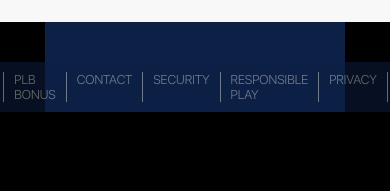
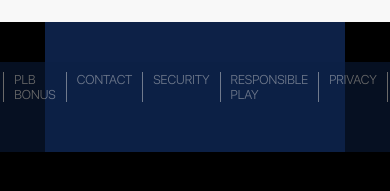
Before and after one commit to wadebutler/playline, a React (Create React App) app: page / in a window 390 px wide. Shown: the part 639-830 px from the top of the page. Built offline with nearby package versions, Linux system fonts and the light colour scheme; no server answers.

Commit message:
added media querry for large screen

```diff
--- a/src/styles/partials/_footer.scss
+++ b/src/styles/partials/_footer.scss
@@ -9,6 +9,7 @@ ul {
     font-family: SfLight;
     font-size: 0.8rem;
     opacity: 50%;
+    padding-bottom: 50px;
 
     li {
         border-right: 1px solid $secondary;
--- a/src/styles/partials/_global.scss
+++ b/src/styles/partials/_global.scss
@@ -21,5 +21,9 @@ img {
     display: flex;
     flex-direction: column;
     align-items: center;
-    justify-content: center;
+    justify-content: space-around;
+
+    @media (min-width: 1600px){
+        height: 100vh;
+    }
 }
--- a/src/styles/styles.css
+++ b/src/styles/styles.css
@@ -43,9 +43,14 @@ img {
   -webkit-box-align: center;
       -ms-flex-align: center;
           align-items: center;
-  -webkit-box-pack: center;
-      -ms-flex-pack: center;
-          justify-content: center;
+  -ms-flex-pack: distribute;
+      justify-content: space-around;
+}
+
+@media (min-width: 1600px) {
+  .wrapper {
+    height: 100vh;
+  }
 }
 
 ul {
@@ -61,6 +66,7 @@ ul {
   font-family: SfLight;
   font-size: 0.8rem;
   opacity: 50%;
+  padding-bottom: 50px;
 }
 
 ul li {
```
Also changed, not shown: 1 other file (tests, documents, lock files or other folders).
